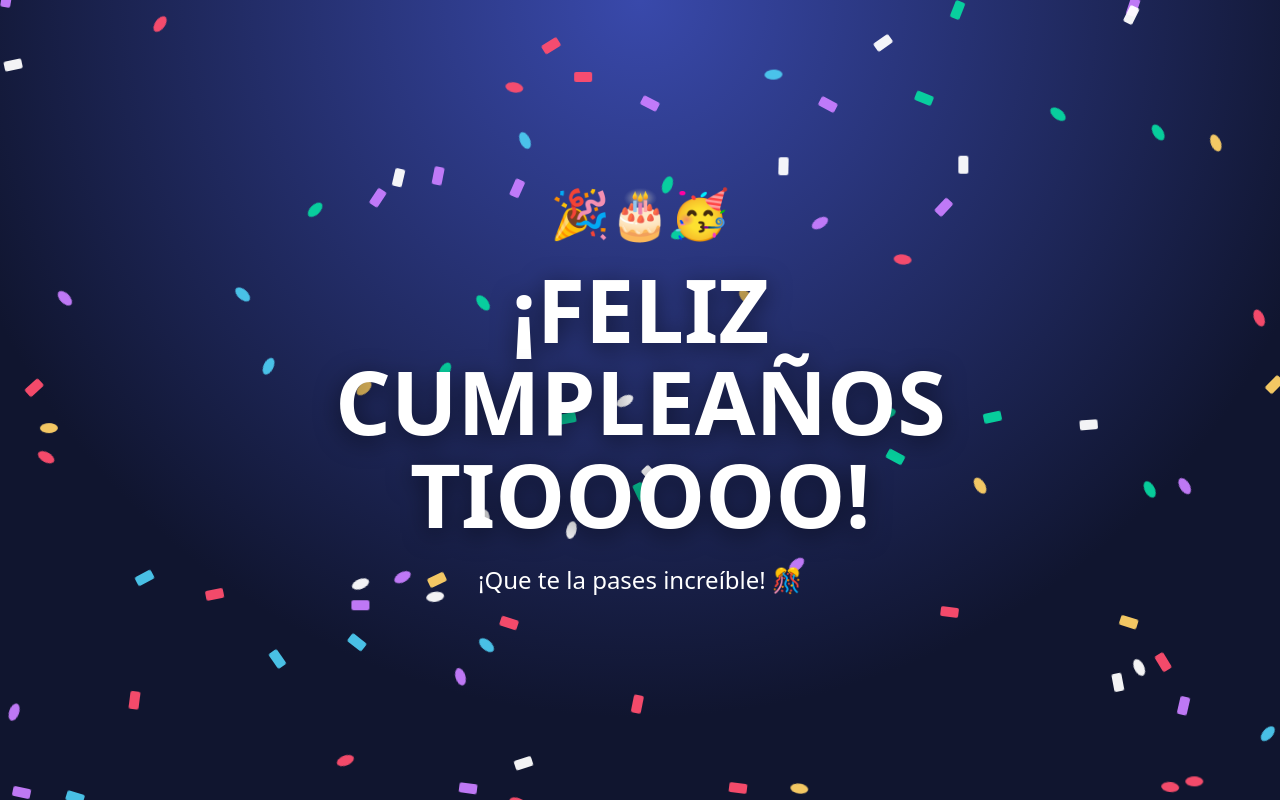
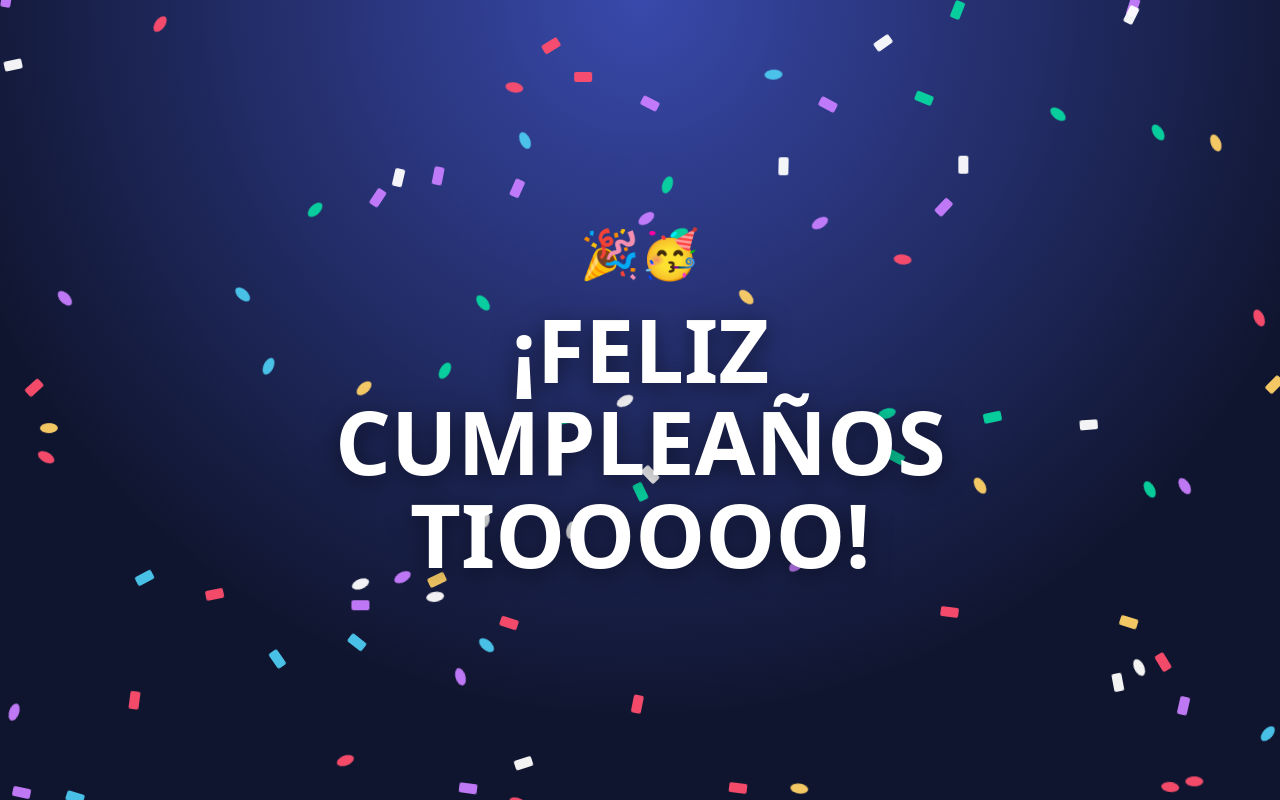
Before and after one commit to MeiMeiOk/-, a plain HTML site: page feliz_cumple_tio.html in a window 1280 px wide. Drawn offline with Linux system fonts and the light colour scheme.

Commit message:
Update birthday message by modifying emojis
Removed one emoji and a congratulatory message.

```diff
--- a/feliz_cumple_tio.html
+++ b/feliz_cumple_tio.html
@@ -37,9 +37,8 @@
 </head>
 <body>
   <main class="message">
-    <div class="emoji">🎉🎂🥳</div>
+    <div class="emoji">🎉🥳</div>
     <h1>¡FELIZ<br>CUMPLEAÑOS<br>TIOOOOO!</h1>
-    <p>¡Que te la pases increíble! 🎊</p>
   </main>
   <script>
     const colors = ["#ff4d6d", "#ffd166", "#06d6a0", "#4cc9f0", "#c77dff", "#ffffff"];
```
